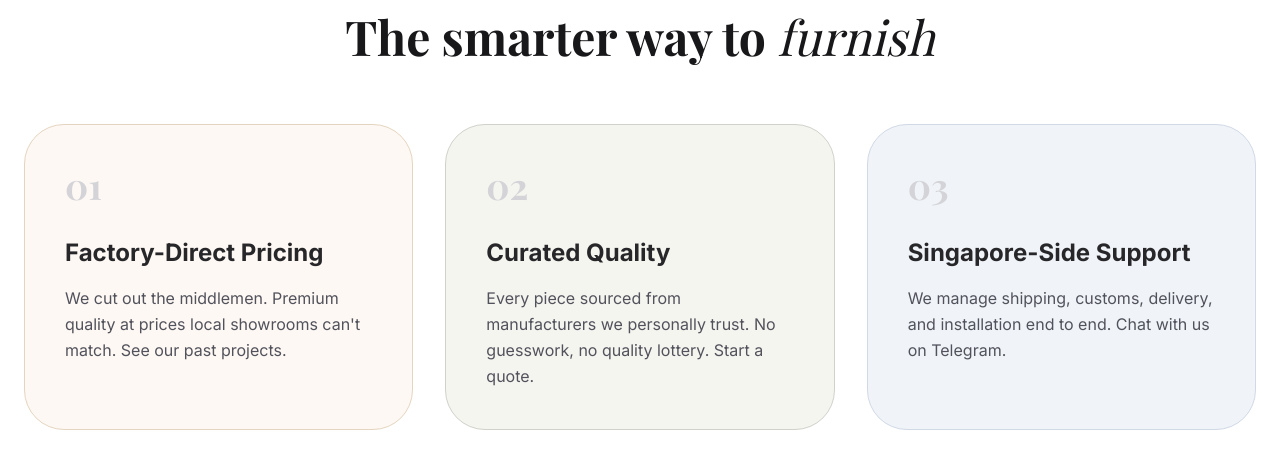
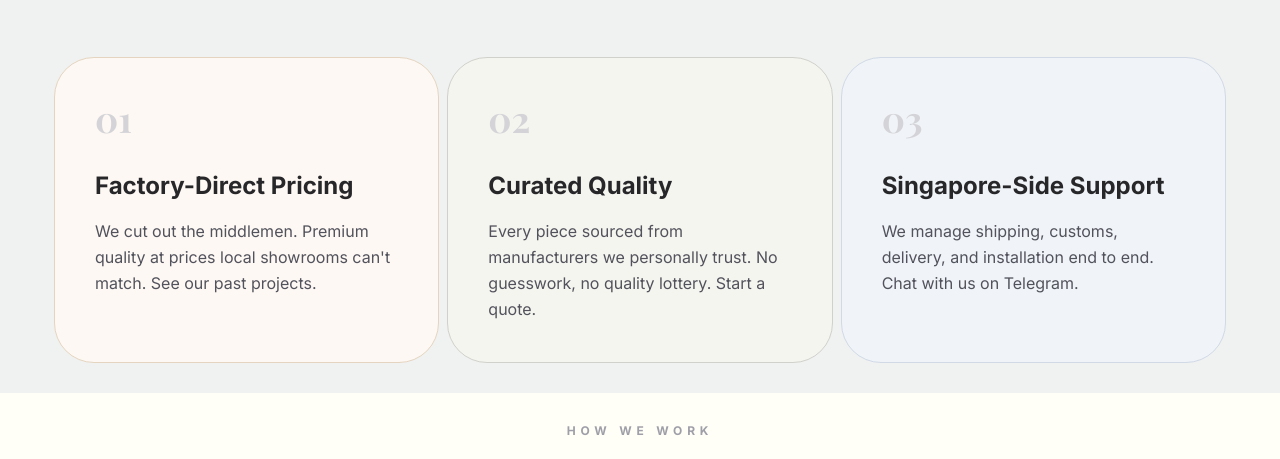
Before and after one commit to UstaySG/website, a React (Vite) app: page / in a window 1280 px wide. Shown: the part 1151-1610 px from the top of the page. Built offline with nearby package versions, Linux system fonts and the light colour scheme; a web font is replaced by a local one.

Commit message:
update layout

```diff
--- a/src/App.tsx
+++ b/src/App.tsx
@@ -264,7 +264,8 @@ const WhyUs = () => {
   ];
 
   return (
-    <section id="why" className="py-24 bg-white border-y border-zinc-100">
+    <section id="why" className="why">
+    {/* <section id="why" className="py-24 bg-white border-y border-zinc-100"> */}
       <div className="max-w-7xl mx-auto px-6">
         <div className="mb-16 text-center">
           <div className="text-[10px] md:text-xs tracking-[0.4em] uppercase font-bold text-zinc-400 mb-4">Why UStay</div>
@@ -273,7 +274,7 @@ const WhyUs = () => {
           </h2>
         </div>
 
-        <div className="grid grid-cols-1 md:grid-cols-3 gap-8">
+        <div className="grid-1-3">
           {reasons.map((reason, idx) => (
             <a
               key={idx}
@@ -295,7 +296,7 @@ const WhyUs = () => {
 
 const HowWeWork = () => {
   return (
-    <section id="paths" className="py-24 bg-white border-y border-zinc-100">
+    <section id="paths" className="path">
       <div className="max-w-7xl mx-auto px-6">
         <div className="mb-16 text-center">
           <div className="text-[10px] md:text-xs tracking-[0.4em] uppercase font-bold text-zinc-400 mb-4">How We Work</div>
@@ -304,7 +305,7 @@ const HowWeWork = () => {
           </h2>
         </div>
 
-        <div className="grid grid-cols-1 md:grid-cols-2 gap-12">
+        <div className="grid-1-2">
           {/* Path One */}
           <div className="p-10 md:p-16 rounded-[3.5rem] bg-white border border-[#E5D5C0] flex flex-col items-center text-center shadow-sm relative overflow-hidden group">
             <div className="absolute top-0 left-0 w-full h-1 bg-[#E5D5C0] transform -translate-x-full group-hover:translate-x-0 transition-transform duration-700" />
@@ -425,7 +426,8 @@ const OurWork = () => {
           ))}
         </div>
 
-        <div className="grid grid-cols-1 md:grid-cols-2 gap-10 mb-24">
+        <div className="grid-1-2">
+        {/* <div className="grid grid-cols-1 md:grid-cols-2 gap-10 mb-24"> */}
           {filteredCategories.map((cat, idx) => (
             <Link
               key={idx}
@@ -483,8 +485,9 @@ const OurWork = () => {
           ))}
         </div>
 
+
         {/* Gallery Note / Advertising Banner */}
-        <div className="bg-[#1A1A1A] rounded-[2rem] px-12 py-16
+        <div className="mt-20 p-12 md:p-16 bg-[#1A1A1A] rounded-[2rem] px-12 py-16
                 flex flex-row items-center justify-between
                 shadow-xl gap-16">
 
@@ -580,7 +583,7 @@ const TermsAndConditions = () => {
           </h2>
         </div>
 
-        <div className="grid grid-cols-1 md:grid-cols-2 gap-8 md:gap-12">
+        <div className="grid-1-2">
           {sections.map((section, idx) => (
             <motion.div
               key={idx}
--- a/src/index.css
+++ b/src/index.css
@@ -71,4 +71,42 @@
     white-space: nowrap;
     animation: marquee 40s linear infinite;
   }
+
+  .why{
+    background-color: #f0f2f2;
+    border-color: #c1c1c1;
+    padding: 30px;
+
+  }
+
+  .grid-1-3 {
+    display: grid;
+    grid-template-columns: 1fr;  /* default: 1 column */
+    gap: 8px;                  /* adjust spacing */
+  }
+
+  @media (min-width: 700px) {   /* change breakpoint as you like */
+    .grid-1-3 {
+      grid-template-columns: repeat(3, 1fr); /* 3 columns */
+    }
+  }
+
+  .path{
+    background-color: #fffff7;
+    border-color: #c1c1c1;
+    padding: 30px;
+
+  }
+
+  .grid-1-2 {
+    display: grid;
+    grid-template-columns: 1fr;  /* default: 1 column */
+    gap: 8px;                  /* adjust spacing */
+  }
+
+  @media (min-width: 700px) {   /* change breakpoint as you like */
+    .grid-1-2 {
+      grid-template-columns: repeat(2, 1fr); /* 2 columns */
+    }
+  }
 }
```
